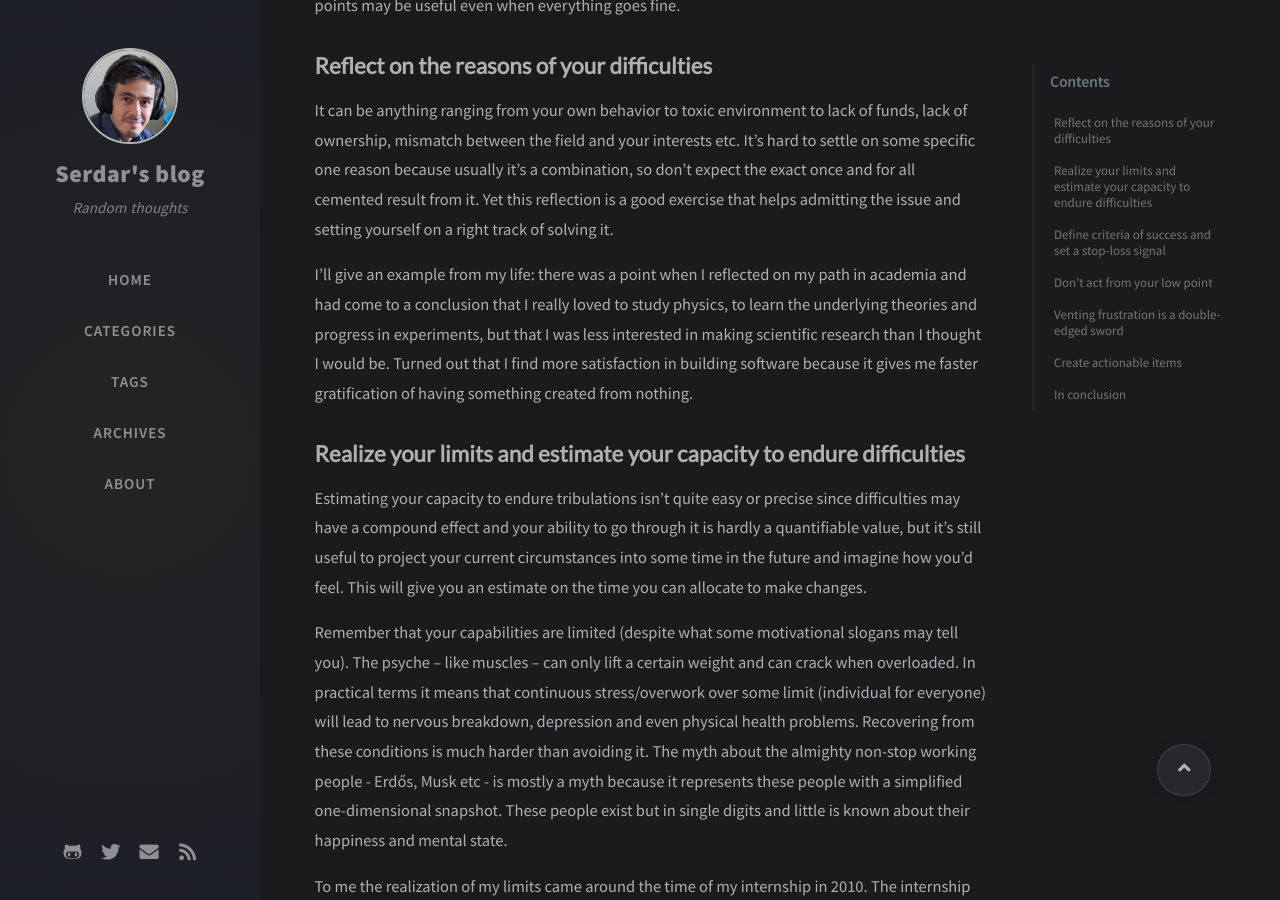
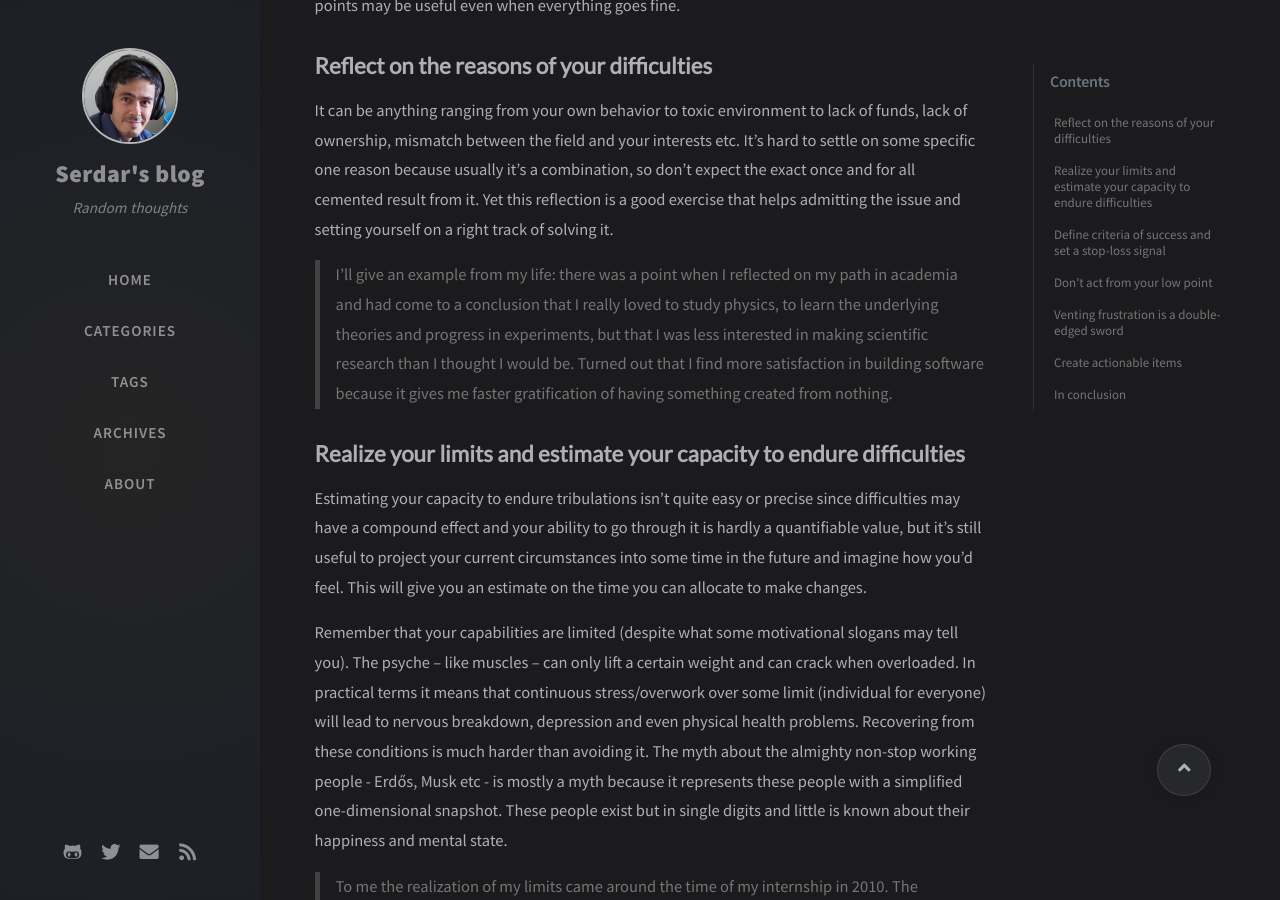
Before and after one commit to serdarkurbanov/serdarkurbanov.github.io, a Jekyll site: the page built from _posts/2020-12-26-exit-plans.md, in a window 1280 px wide and 900 px high, scrolled down 543 px. Built offline with Jekyll 4.4.1, drawn with Linux system fonts in a browser that asks for light colours; nearby versions of some CDN libraries; comment, search, counter and statistics services are not loaded.

```diff
--- a/_posts/2020-12-26-exit-plans.md
+++ b/_posts/2020-12-26-exit-plans.md
@@ -16,14 +16,14 @@ The below applies to situations when you are upset with work, but some reflectio
 ## **Reflect on the reasons of your difficulties**
 It can be anything ranging from your own behavior to toxic environment to lack of funds, lack of ownership, mismatch between the field and your interests etc. It’s hard to settle on some specific one reason because usually it’s a combination, so don’t expect the exact once and for all cemented result from it. Yet this reflection is a good exercise that helps admitting the issue and setting yourself on a right track of solving it.
 
-I’ll give an example from my life: there was a point when I reflected on my path in academia and had come to a conclusion that I really loved to study physics, to learn the underlying theories and progress in experiments, but that I was less interested in making scientific research than I thought I would be. Turned out that I find more satisfaction in building software because it gives me faster gratification of having something created from nothing.
+> I’ll give an example from my life: there was a point when I reflected on my path in academia and had come to a conclusion that I really loved to study physics, to learn the underlying theories and progress in experiments, but that I was less interested in making scientific research than I thought I would be. Turned out that I find more satisfaction in building software because it gives me faster gratification of having something created from nothing.
 
 ## **Realize your limits and estimate your capacity to endure difficulties**
 Estimating your capacity to endure tribulations isn’t quite easy or precise since difficulties may have a compound effect and your ability to go through it is hardly a quantifiable value, but it’s still useful to project your current circumstances into some time in the future and imagine how you’d feel. This will give you an estimate on the time you can allocate to make changes.
 
 Remember that your capabilities are limited (despite what some motivational slogans may tell you). The psyche – like muscles – can only lift a certain weight and can crack when overloaded. In practical terms it means that continuous stress/overwork over some limit (individual for everyone) will lead to nervous breakdown, depression and even physical health problems. Recovering from these conditions is much harder than avoiding it. The myth about the almighty non-stop working people - Erdős, Musk etc -  is mostly a myth because it represents these people with a simplified one-dimensional snapshot. These people exist but in single digits and little is known about their happiness and mental state.
 
-To me the realization of my limits came around the time of my internship in 2010. The internship was in fact a 50hrs/week software engineering job with flexible hours, and I also tried to squeeze scientific research and software engineering courses there. I ended up working 12 hours/day most days, on top of it I had 2+ hour daily commute and then my day and night continued with running theoretical physics calculations. There was a lot I learned about my limits during this time. For example, I realized that screwing up my sleep schedule on Monday will screw up the rest of the week, that brain has limited focus power – focusing too much in one area will block your ability to focus elsewhere.
+> To me the realization of my limits came around the time of my internship in 2010. The internship was in fact a 50hrs/week software engineering job with flexible hours, and I also tried to squeeze scientific research and software engineering courses there. I ended up working 12 hours/day most days, on top of it I had 2+ hour daily commute and then my day and night continued with running theoretical physics calculations. There was a lot I learned about my limits during this time. For example, I realized that screwing up my sleep schedule on Monday will screw up the rest of the week, that brain has limited focus power – focusing too much in one area will block your ability to focus elsewhere.
 
 ## **Define criteria of success and set a stop-loss signal**
 My first full time software engineering job was in finance, hence some concepts that I picked from there. Making an exit is a hard decision and it’s a common fallacy to continue trading when losses grow – hoping that stock prices will bounce back in your favor. A stop-loss signal is the condition set by a trader defining when losses became large enough to close the current position and exit the game.
@@ -33,9 +33,9 @@ Outside of stock market this is still a useful concept. It’s necessary to defi
 ![stop-loss](/assets/img/sample/2020-12-26-exit-plans/stop_loss.png){: width="500" class="normal"}
 _stop-loss signal_
 
-My example is the relocation to the US and starting a grad school here. When setting up success/failure criteria I tried to account for both objective factors and how I’d feel about them. I understood for instance that to feel successful and accomplished in physics I’d need to perform better (have more articles, be more involved in research) than required for average PhD defense. So my criteria for success was to finish all grad level courses and publish at least 1 paper by the end of the 1st year. I decided to review my progress in the end of the 1st year – and to exit the field if I don’t feel enough progress (stop-loss). I didn’t meet all of the criteria that I’ve set upon myself, and didn’t exactly follow my stop-loss signal, instead I extended this self-probation period for 1 more year. I didn’t feel enough progress to satisfy my feel of accomplishment by this time either, and this is when I made a final decision to exit the field.
+> My example is the relocation to the US and starting a grad school here. When setting up success/failure criteria I tried to account for both objective factors and how I’d feel about them. I understood for instance that to feel successful and accomplished in physics I’d need to perform better (have more articles, be more involved in research) than required for average PhD defense. So my criteria for success was to finish all grad level courses and publish at least 1 paper by the end of the 1st year. I decided to review my progress in the end of the 1st year – and to exit the field if I don’t feel enough progress (stop-loss). I didn’t meet all of the criteria that I’ve set upon myself, and didn’t exactly follow my stop-loss signal, instead I extended this self-probation period for 1 more year. I didn’t feel enough progress to satisfy my feel of accomplishment by this time either, and this is when I made a final decision to exit the field.
 
-Here I’d like to thank my advisor Craig Group – thanks to him I had an opportunity to defend MSc thesis instead of the originally planned PhD, so the 2.5 year effort brought some fruit.
+> Here I’d like to thank my advisor Craig Group – thanks to him I had an opportunity to defend MSc thesis instead of the originally planned PhD, so the 2.5 year effort brought some fruit.
 
 ## **Don’t act from your low point**
 Tolstoy said (well, almost) that happy people are alike; unhappy ones feel satisfaction and dissatisfaction unevenly – they usually come in cycles. Once you face some troubles in work or life in general, your mood starts bouncing up and down in a wave-like fashion. Our low points – when we are dissatisfied the most – are usually the most calling times. One may feel the urge to cut ties, act harshly and swiftly. It’s almost never a good idea. Better idea would be to wait until the mood will climb back again (hours/days) and then make any actions about the situation.
@@ -44,7 +44,7 @@ The flip side of this rule is the need to acknowledge problems even when the moo
 ![high-low](/assets/img/sample/2020-12-26-exit-plans/high_low_point.png){: width="500" class="normal"}
 _high and low points_
 
-Let me bring an example from my experience. Once there was an upcoming project that my team was probably going to be involved in, and I knew little about it. There was some activity happening between the manager and some folks from my team, and my lack of involvement frustrated me. After a couple of weeks our manager had shed some light on the upcoming project, and I felt both satisfaction of knowing what was going on and yet a frustration because I felt left out for the past couple of weeks. That was a low point, so I decided to let my mood settle and to find the right verbiage before talking to the manager. The words I came up with are surprisingly simple: 'Thanks for announcing the news on the new project, I like the fact that it became more transparent now since I felt that I’m missing a part of that discussion'. They both express my concerns and reinforce the positive change.
+> Let me bring an example from my experience. Once there was an upcoming project that my team was probably going to be involved in, and I knew little about it. There was some activity happening between the manager and some folks from my team, and my lack of involvement frustrated me. After a couple of weeks our manager had shed some light on the upcoming project, and I felt both satisfaction of knowing what was going on and yet a frustration because I felt left out for the past couple of weeks. That was a low point, so I decided to let my mood settle and to find the right verbiage before talking to the manager. The words I came up with are surprisingly simple: 'Thanks for announcing the news on the new project, I like the fact that it became more transparent now since I felt that I’m missing a part of that discussion'. They both express my concerns and reinforce the positive change.
 
 ## **Venting frustration is a double-edged sword**
 Vent your frustration and seek for compassion, but do so judiciously. Remember that it is a double-edged sword.
```
